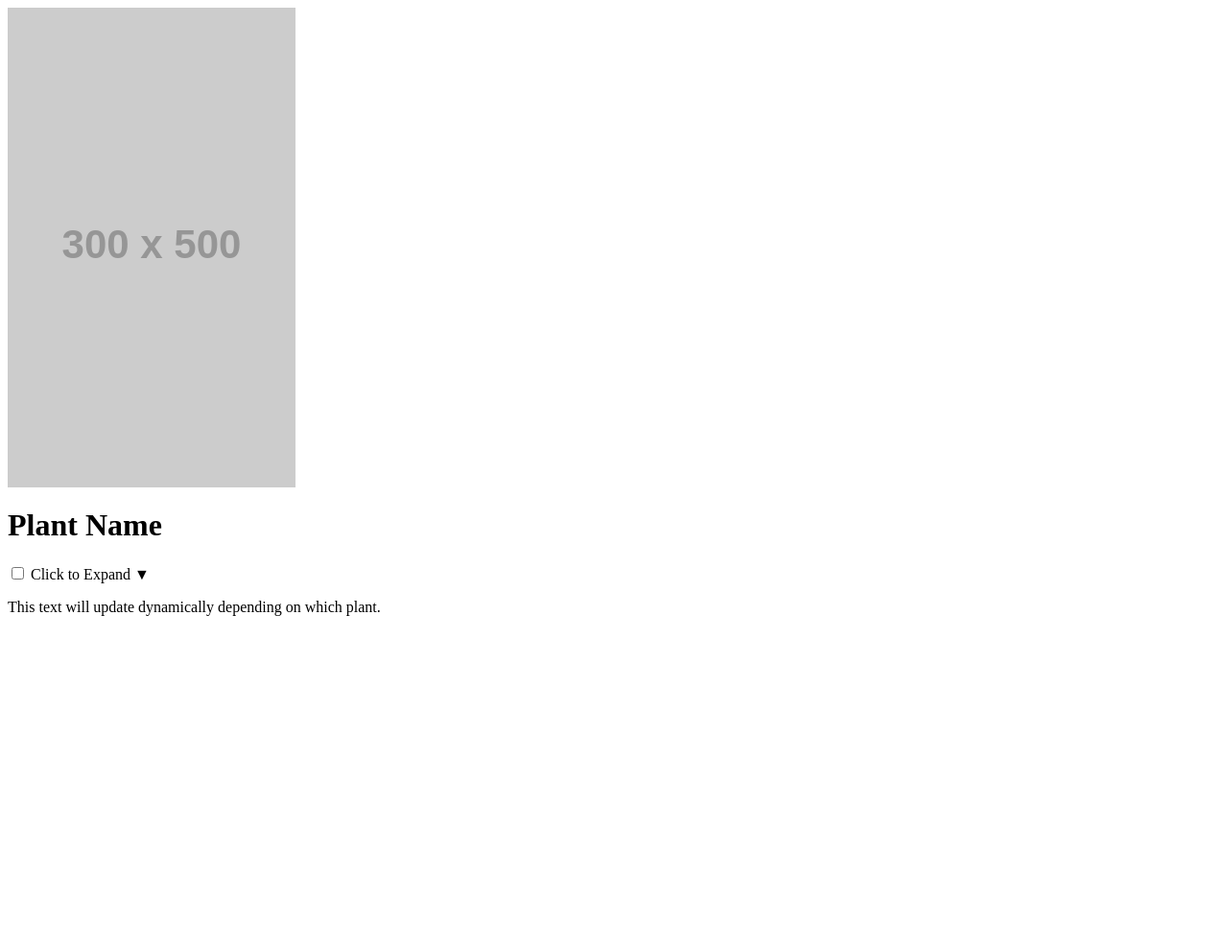
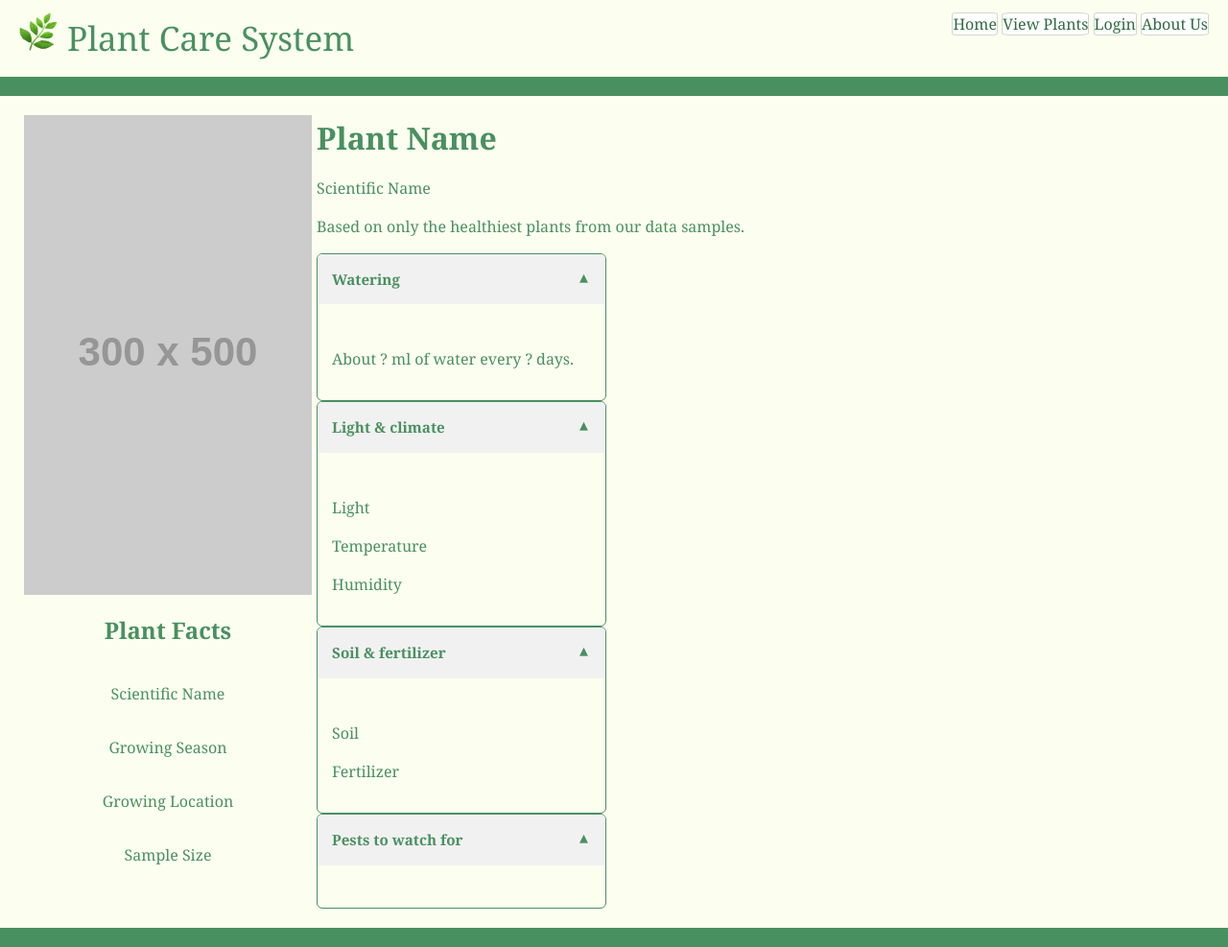
Before and after one commit to poopydesu/485_Plant_Care_System, a PHP site: page /plant-info.php in a window 1280 px wide. Shown: the whole page at 96% size. Before the commit the page ends 642 px from the top, so only its background shows below. Run offline with PHP 8.4, Linux system fonts and the light colour scheme; grey boxes labelled with a size stand in for pictures from a placeholder-image service; data that the repository does not hold is empty; some libraries are stand-ins or nearby versions.

Commit message:
Update plant-info.php to add expanding boxes needed for plant info

```diff
--- a/src/plant-info.php
+++ b/src/plant-info.php
@@ -1,32 +1,72 @@
 <?php
+require_once __DIR__ . '/../includes/helper.php';
+require_once __DIR__ . '/../config/database.php';
+// Need to add plant id
+require __DIR__ . '/../includes/header.php';
 ?>
      <div class="main-body">
         <!-- Left side of main body is 25% column-->
         <div class="col-left">
-            <!-- Placeholder name and image -->
+            <!-- Plant image and facts -->
             <img src="https://placehold.co/300x500" alt="Placeholder">
+            <h2>Plant Facts</h2>
+            <p>Scientific Name</p>
+            <p>Growing Season</p>
+            <p>Growing Location</p>
+            <p>Sample Size</p>
+
+            <!-- Need to draw from DB here for facts, maybe add a way for users to add to their plants from here? -->
         </div>
 
         <!-- Right side of main body is 75% column-->
         <div class="col-right">
             <!-- Plant name-->
             <h1>Plant Name</h1>
+            <p class="subtitle">Scientific Name</p>
 
-            <!-- Expanding box-->
+            <p>Based on only the healthiest plants from our data samples.</p>
+
+            <!-- Expanding boxes-->
             <div class="expand-box">
-                <!-- Checkbox handles click state (expanded or not)-->
-                <input type="checkbox" id="toggle-box" class="toggle-input">
-
-                <!-- Clickable header-->
-                <label for="toggle-box" class="box-header">
-                    Click to Expand
-                    <span class="icon">▼</span>
-                </label>
-
+                <input type="checkbox" id="box-water" class="toggle-input" checked>
+                <label for="box-water" class="box-header">Watering <span class="icon">&#9660;</span></label>
                 <div class="box-content">
-                    <p>This text will update dynamically depending on which plant.</p>
+                    <p>
+                        About ? ml of water every ? days.
+                    </p>
+                    <?php if ($care['soil_moisture_pct'] !== null): ?>
+                        <p>Soil moisture in the healthy plants averaged about <?= h(round($care['soil_moisture_pct'])) ?>%.</p>
+                    <?php endif; ?>
                 </div>
             </div>
+
+            <div class="expand-box">
+                <input type="checkbox" id="box-light" class="toggle-input" checked>
+                <label for="box-light" class="box-header">Light &amp; climate <span class="icon">&#9660;</span></label>
+                <div class="box-content">
+                    <p>Light</p>
+                    <p>Temperature</p>
+                    <p>Humidity</p>
+                </div>
+            </div>
+
+            <div class="expand-box">
+                <input type="checkbox" id="box-soil" class="toggle-input" checked>
+                <label for="box-soil" class="box-header">Soil &amp; fertilizer <span class="icon">&#9660;</span></label>
+                <div class="box-content">
+                    <p>Soil</p>
+                    <p>Fertilizer</p>
+                </div>
+            </div>
+
+            <div class="expand-box">
+                <input type="checkbox" id="box-pests" class="toggle-input" checked>
+                <label for="box-pests" class="box-header">Pests to watch for <span class="icon">&#9660;</span></label>
+                <div class="box-content">
+                   <!-- List pest name, description, and treatment -->
+                </div>
+            </div>
+
         </div>
      </div>
 </body>
```
